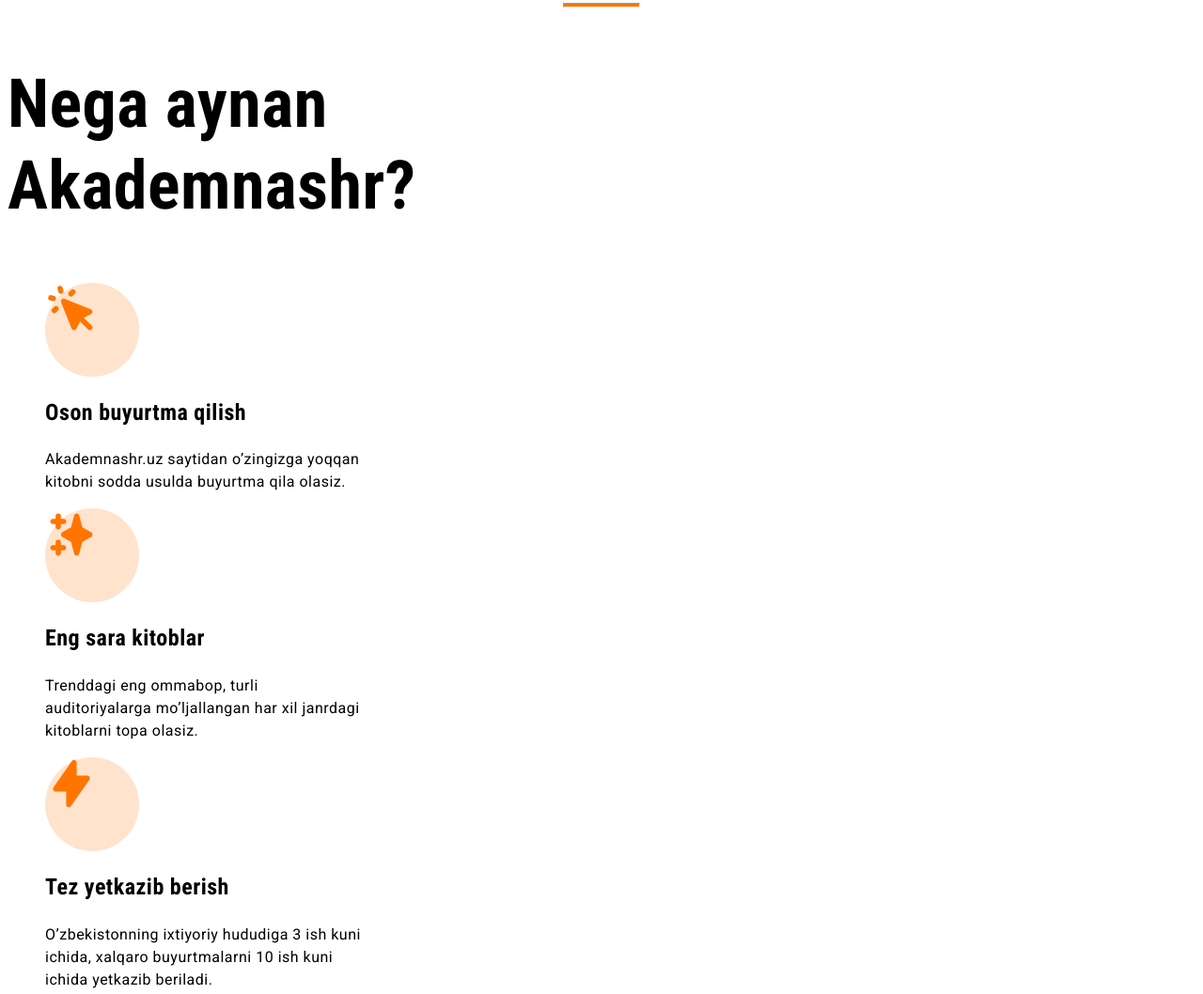
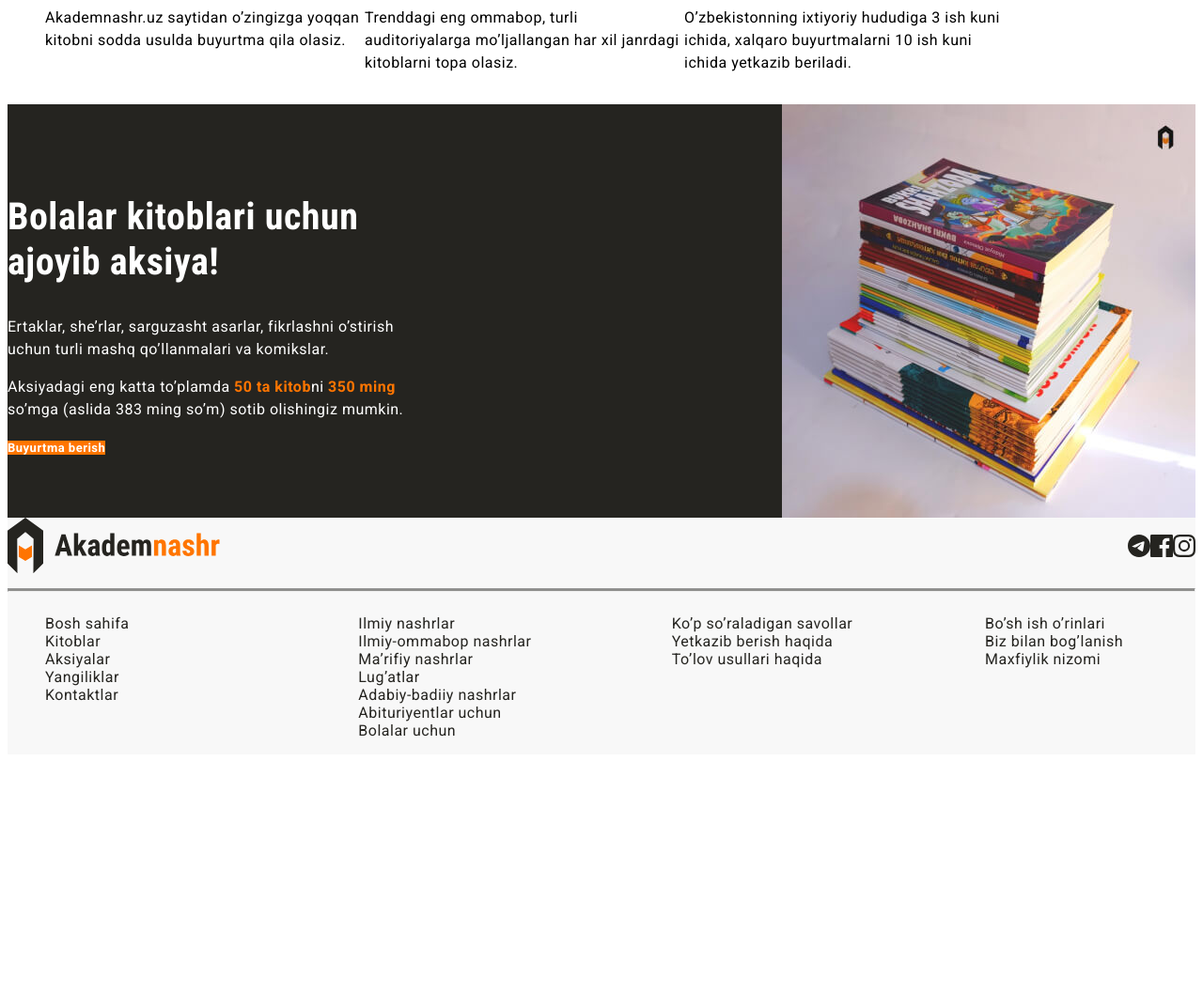
Before and after one commit to sobirovdm/akademnashr, a plain HTML site: page index.html in a window 1280 px wide. Shown: the part 1060-2118 px from the top of the page at 94% size. After the commit the page ends 1871 px from the top, so only its background shows below. Drawn offline with Linux system fonts and the light colour scheme.

Commit message:
Add flex, justify-content and align-items styles

```diff
--- a/css/style.css
+++ b/css/style.css
@@ -25,18 +25,27 @@ body {
 
 /* SITE HEADER */
 .site-header {
+    display: flex;
+    align-items: center;
+    justify-content: space-between;
     background-color: #fff;
+}
+
+.site-header-right {
+    display: flex;
+    align-items: center;
 }
 
 /* SITENAV */
 .sitenav-list {
+    display: flex;
     list-style: none;
 }
 
 .sitenav-item a {
     font-size: 13px;
+    line-height: 15px;
     font-weight: 500;
-    line-height: 15px;
     letter-spacing: 1px;
     text-decoration: none;
     text-transform: uppercase;
@@ -45,6 +54,9 @@ body {
 
 /* HERO SECTION */
 .hero {
+    display: flex;
+    align-items: center;
+    justify-content: space-between;
     color: #fff;
     background-color: #252420;
 }
@@ -59,11 +71,6 @@ body {
     font-family: 'Roboto Condensed', 'Arial', sans-serif;
 }
 
-/* .hero-text {
-    font-size: 16px;
-    line-height: 1.5;
-    letter-spacing: 0.5px;
-} */
 
 .hero-img {
     width: 510px;
@@ -80,6 +87,7 @@ body {
 }
 
 .features-list {
+    display: flex;
     list-style: none;
 }
 
@@ -101,15 +109,11 @@ body {
     font-family: 'Roboto Condensed', 'Arial', sans-serif;
 }
 
-/* .feature-info {
-    font-size: 16px;
-    line-height: 1.5;
-    letter-spacing: 0.5px;
-} */
-
-
 /* PROMO SECTION */
 .promo {
+    display: flex;
+    align-items: center;
+    justify-content: space-between;
     color: #fff;
     background-color: #252420;
 }
@@ -120,15 +124,9 @@ body {
 
 .promo-heading {
     font-size: 40px;
-    line-height: 48px;
+    line-height: 1.2;
     font-family: 'Roboto Condensed', 'Arial', sans-serif;
 }
-
-/* .promo-text {
-    font-size: 16px;
-    line-height: 1.5;
-    letter-spacing: 0.5px;
-} */
 
 .promo-highlight {
     color: #ff7500;
@@ -145,8 +143,14 @@ body {
     background-color: #f8f8f8;
 }
 
-.site-footer ul {
-    list-style: none;
+.site-footer-top {
+    display: flex;
+    align-items: center;
+    justify-content: space-between;
+}
+
+.site-footer-list {
+    display: flex;
 }
 
 .site-footer-divider {
@@ -154,12 +158,21 @@ body {
     background-color: rgba(37, 36, 32, 0.5);
 }
 
+.site-footer ul {
+    list-style: none;
+}
+
+.site-footer-bottom {
+    display: flex;
+    justify-content: space-between;
+}
+
 .site-footer-links {
     width: 224px;
+    line-height: 19px;
 }
 
 .site-footer-links a {
     color: #252420;
-    line-height: 19px;
     text-decoration: none;
 }
--- a/index.html
+++ b/index.html
@@ -21,6 +21,7 @@
             <img src="./img/logo.svg" alt="Sayt logosi" width="227" height="60">
         </a>
 
+        <div class="site-header-right">
             <!-- SITENAV -->
             <nav class="sitenav">
                 <ul class="sitenav-list">
@@ -30,8 +31,8 @@
                     <li class="sitenav-item"><a href="contact.html">Kontaktlar</a></li>
                 </ul>
             </nav>
-
             <a class="sitenav-button primary-button" href="#">Ro’yxatdan o’tish</a>
+        </div>
     </header>
 
     <!-- MAIN SECTION -->
@@ -103,20 +104,20 @@
             </a>
 
             <!-- IJTIMOIY TARMOQLAR -->
-            <ul class="site-footer-top-list">
-                <li class="site-footer-top-item">
+            <ul class="site-footer-list">
+                <li class="site-footer-item">
                     <a href="https://www.telegram.org" target="_blank">
                         <svg width="24" height="24" fill="none" xmlns="http://www.w3.org/2000/svg"><path d="M12 0C5.376 0 0 5.376 0 12s5.376 12 12 12 12-5.376 12-12S18.624 0 12 0Zm5.568 8.16c-.18 1.896-.96 6.504-1.356 8.628-.168.9-.504 1.2-.816 1.236-.696.06-1.224-.456-1.896-.9-1.056-.696-1.656-1.128-2.676-1.8-1.188-.78-.42-1.212.264-1.908.18-.18 3.252-2.976 3.312-3.228a.24.24 0 0 0-.06-.216c-.072-.06-.168-.036-.252-.024-.108.024-1.788 1.14-5.064 3.348-.48.324-.912.492-1.296.48-.432-.012-1.248-.24-1.86-.444-.756-.24-1.344-.372-1.296-.792.024-.216.324-.432.888-.66 3.504-1.524 5.832-2.532 6.996-3.012 3.336-1.392 4.02-1.632 4.476-1.632.096 0 .324.024.468.144.12.096.156.228.168.324-.012.072.012.288 0 .456Z" fill="#252420"/></svg>
                     </a>
                 </li>
 
-                <li class="site-footer-top-item">
+                <li class="site-footer-item">
                     <a href="https://www.facebook.com" target="_blank">
                         <svg width="24" height="24" fill="none" xmlns="http://www.w3.org/2000/svg"><path d="M22.675 0H1.325C.593 0 0 .593 0 1.325v21.351C0 23.407.593 24 1.325 24H12.82v-9.294H9.692v-3.622h3.128V8.413c0-3.1 1.893-4.788 4.659-4.788 1.325 0 2.463.099 2.795.143v3.24l-1.918.001c-1.504 0-1.795.715-1.795 1.763v2.313h3.587l-.467 3.622h-3.12V24h6.116c.73 0 1.323-.593 1.323-1.325V1.325C24 .593 23.407 0 22.675 0Z" fill="#252420"/></svg>
                     </a>
                 </li>
 
-                <li class="site-footer-top-item">
+                <li class="site-footer-item">
                     <a href="https://www.instagram.com" target="_blank">
                         <svg width="24" height="24" fill="none" xmlns="http://www.w3.org/2000/svg"><path fill-rule="evenodd" clip-rule="evenodd" d="M12 0C8.741 0 8.333.014 7.053.072 2.695.272.273 2.69.073 7.052.014 8.333 0 8.741 0 12c0 3.259.014 3.668.072 4.948.2 4.358 2.618 6.78 6.98 6.98C8.333 23.986 8.741 24 12 24c3.259 0 3.668-.014 4.948-.072 4.354-.2 6.782-2.618 6.979-6.98.059-1.28.073-1.689.073-4.948 0-3.259-.014-3.667-.072-4.947-.196-4.354-2.617-6.78-6.979-6.98C15.668.014 15.259 0 12 0Zm0 2.163c3.204 0 3.584.012 4.85.07 3.252.148 4.771 1.691 4.919 4.919.058 1.265.069 1.645.069 4.849 0 3.205-.012 3.584-.069 4.849-.149 3.225-1.664 4.771-4.919 4.919-1.266.058-1.644.07-4.85.07-3.204 0-3.584-.012-4.849-.07-3.26-.149-4.771-1.699-4.919-4.92-.058-1.265-.07-1.644-.07-4.849 0-3.204.013-3.583.07-4.849.149-3.227 1.664-4.771 4.919-4.919 1.266-.057 1.645-.069 4.849-.069ZM5.838 12a6.162 6.162 0 1 1 12.324 0 6.162 6.162 0 0 1-12.324 0ZM12 16a4 4 0 1 1 0-8 4 4 0 0 1 0 8Zm4.965-10.405a1.44 1.44 0 1 1 2.881.001 1.44 1.44 0 0 1-2.881-.001Z" fill="#252420"/></svg>
                     </a>
@@ -130,33 +131,33 @@
         <!-- FOOTER BOTTOM -->
         <div class="site-footer-bottom">
             <ul class="site-footer-links">
-                <li class="site-footer-bottom-item"><a href="index.html">Bosh sahifa</a></li>
-                <li class="site-footer-bottom-item"><a href="books.html">Kitoblar</a></li>
-                <li class="site-footer-bottom-item"><a href="sale.html">Aksiyalar</a></li>
-                <li class="site-footer-bottom-item"><a href="news.html">Yangiliklar</a></li>
-                <li class="site-footer-bottom-item"><a href="contact.html">Kontaktlar</a></li>
+                <li class="site-footer-item"><a href="index.html">Bosh sahifa</a></li>
+                <li class="site-footer-item"><a href="books.html">Kitoblar</a></li>
+                <li class="site-footer-item"><a href="sale.html">Aksiyalar</a></li>
+                <li class="site-footer-item"><a href="news.html">Yangiliklar</a></li>
+                <li class="site-footer-item"><a href="contact.html">Kontaktlar</a></li>
             </ul>
 
             <ul class="site-footer-links">
-                <li class="site-footer-bottom-item"><a href="#">Ilmiy nashrlar</a></li>
-                <li class="site-footer-bottom-item"><a href="#">Ilmiy-ommabop nashrlar</a></li>
-                <li class="site-footer-bottom-item"><a href="#">Ma’rifiy nashrlar</a></li>
-                <li class="site-footer-bottom-item"><a href="#">Lug’atlar</a></li>
-                <li class="site-footer-bottom-item"><a href="#">Adabiy-badiiy nashrlar</a></li>
-                <li class="site-footer-bottom-item"><a href="#">Abituriyentlar uchun</a></li>
-                <li class="site-footer-bottom-item"><a href="#">Bolalar uchun</a></li>
+                <li class="site-footer-item"><a href="#">Ilmiy nashrlar</a></li>
+                <li class="site-footer-item"><a href="#">Ilmiy-ommabop nashrlar</a></li>
+                <li class="site-footer-item"><a href="#">Ma’rifiy nashrlar</a></li>
+                <li class="site-footer-item"><a href="#">Lug’atlar</a></li>
+                <li class="site-footer-item"><a href="#">Adabiy-badiiy nashrlar</a></li>
+                <li class="site-footer-item"><a href="#">Abituriyentlar uchun</a></li>
+                <li class="site-footer-item"><a href="#">Bolalar uchun</a></li>
             </ul>
 
             <ul class="site-footer-links">
-                <li class="site-footer-bottom-item"><a href="#">Ko’p so’raladigan savollar</a></li>
-                <li class="site-footer-bottom-item"><a href="#">Yetkazib berish haqida</a></li>
-                <li class="site-footer-bottom-item"><a href="#">To’lov usullari haqida</a></li>
+                <li class="site-footer-item"><a href="#">Ko’p so’raladigan savollar</a></li>
+                <li class="site-footer-item"><a href="#">Yetkazib berish haqida</a></li>
+                <li class="site-footer-item"><a href="#">To’lov usullari haqida</a></li>
             </ul>
 
             <ul class="site-footer-links">
-                <li class="site-footer-bottom-item"><a href="#">Bo’sh ish o’rinlari</a></li>
-                <li class="site-footer-bottom-item"><a href="#">Biz bilan bog’lanish</a></li>
-                <li class="site-footer-bottom-item"><a href="#">Maxfiylik nizomi</a></li>
+                <li class="site-footer-item"><a href="#">Bo’sh ish o’rinlari</a></li>
+                <li class="site-footer-item"><a href="#">Biz bilan bog’lanish</a></li>
+                <li class="site-footer-item"><a href="#">Maxfiylik nizomi</a></li>
             </ul>
         </div>
     </footer>
```
Lines whose indentation alone changed are shown as unchanged.
